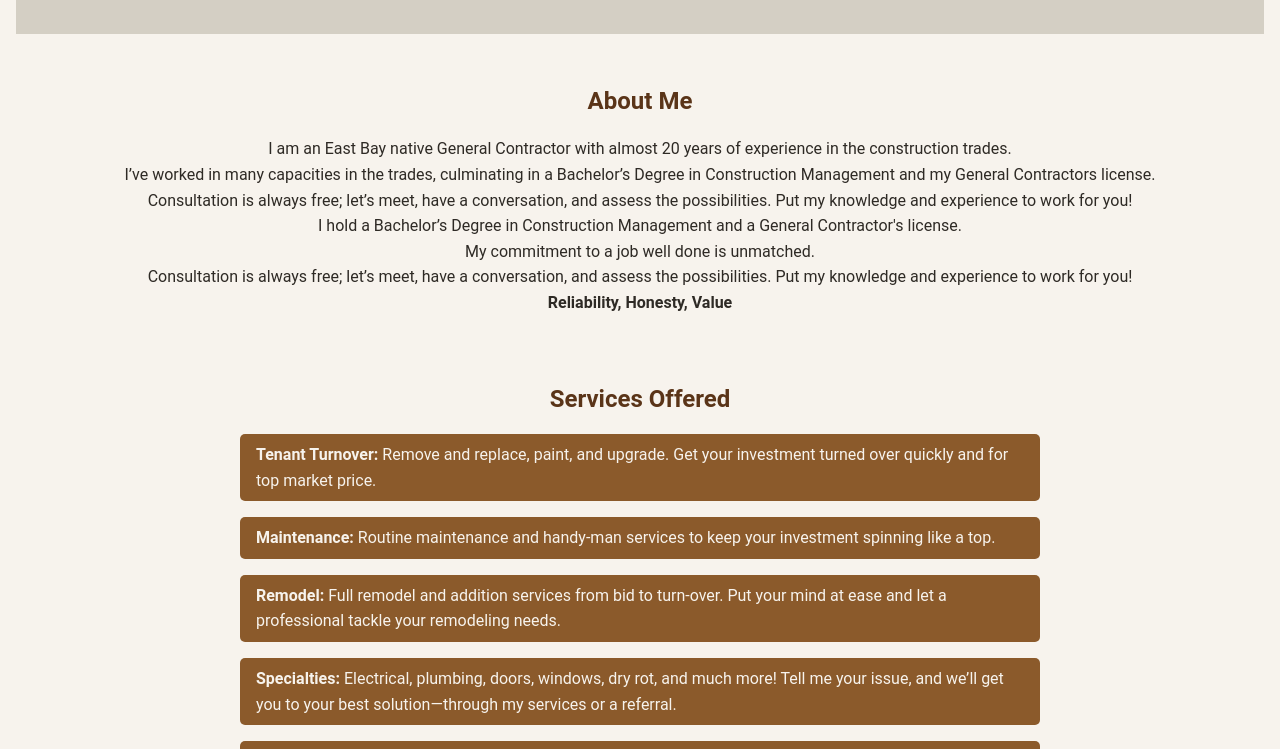
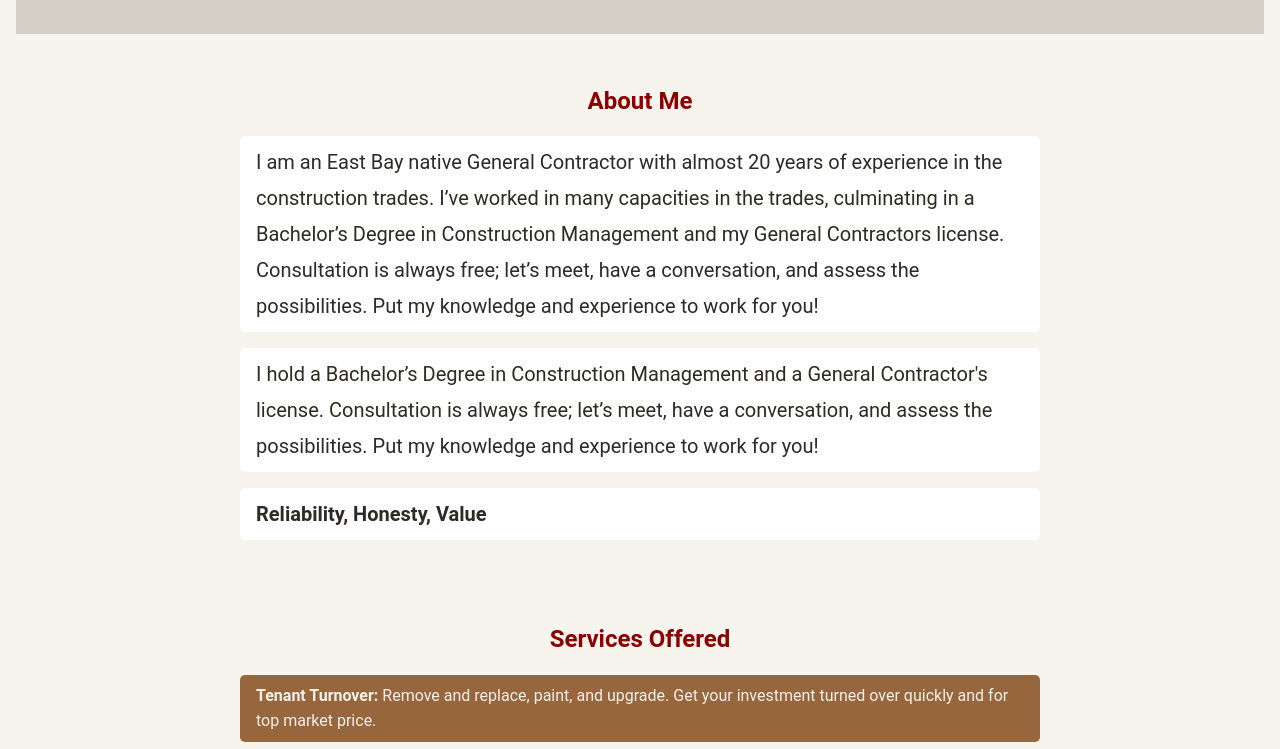
Before and after one commit to otlconstruction/otl-web, a plain HTML site: page index.html in a window 1280 px wide. Shown: the part 189-938 px from the top of the page. Drawn offline with Linux system fonts and the light colour scheme.

Commit message:
fixed css

```diff
--- a/index.html
+++ b/index.html
@@ -15,23 +15,15 @@
 
   <section id="about">
     <h2>About Me</h2>
-    <p>
-        I am an East Bay native General Contractor with almost 20 years of
-        experience in the construction trades.
 
-        <p>I’ve worked in many capacities in the trades, culminating in a Bachelor’s Degree in
-            Construction Management and my General Contractors license.
+        <p>
+        I am an East Bay native General Contractor with almost 20 years of experience in the construction trades. I’ve worked in many capacities in the trades, culminating in a Bachelor’s Degree in Construction Management and my General Contractors license. Consultation is always free; let’s meet, have a conversation, and assess the possibilities. Put my knowledge and experience to work for you!
         </p>
-        Consultation is always free; let’s meet, have a conversation, and assess the
-        possibilities. Put my knowledge and experience to work for you!    <p>
+        <p>
         I hold a Bachelor’s Degree in Construction Management and a General Contractor's license.
-    </p>
-        My commitment to a job well done is unmatched.
-    </p>
-    <p>
         Consultation is always free; let’s meet, have a conversation, and assess the possibilities.
         Put my knowledge and experience to work for you!
-    </p>
+        </p>
     <p class="tagline"><strong>Reliability, Honesty, Value</strong></p>
 </section>
   <section id="services">
@@ -40,8 +32,9 @@
       <li><strong>Tenant Turnover:</strong> Remove and replace, paint, and upgrade. Get your investment turned over quickly and for top market price.</li>
       <li><strong>Maintenance:</strong> Routine maintenance and handy-man services to keep your investment spinning like a top.</li>
       <li><strong>Remodel:</strong> Full remodel and addition services from bid to turn-over. Put your mind at ease and let a professional tackle your remodeling needs.</li>
-      <li><strong>Specialties:</strong> Electrical, plumbing, doors, windows, dry rot, and much more! Tell me your issue, and we’ll get you to your best solution—through my services or a referral.</li>
       <li><strong>Concrete:</strong> Seismic retrofitting on homes, foundation work
+      <li><strong>Specialties:</strong> Electrical, plumbing, doors, windows, dry rot, and much more!</li>
+
     </ul>
   </section>
 
--- a/style.css
+++ b/style.css
@@ -19,20 +19,6 @@ header {
     color: #3b220b; /* Earthy brown */
     padding: 2rem 0;
 }
-
-header h1 {
-    font-size: 2.5rem;
-    margin-bottom: 0.5rem;
-}
-
-header p {
-    font-size: 1.2rem;
-    margin: 0.3rem 0;
-header h1 {
-    font-size: 2.5rem;
-    margin-bottom: 0.5rem;
-}
-
 
 header h1 {
     font-size: 2.5rem;
@@ -78,32 +64,6 @@ li {
     padding: 0.5rem 1rem;
     background: #97663d; /* Goldenrod */
     color: #f4f1ea; /* Light beige */
-    border-radius: 5px;
-}}
-
-section {
-    margin: 2rem 0;
-    padding: 1rem;
-}
-
-h2 {
-    color: #5a3418; /* Deep brown */
-    margin-bottom: 1rem;
-}
-
-ul {
-    text-align: left;
-    list-style-type: none;
-    padding: 0;
-    margin: 1rem auto;
-    max-width: 800px;
-}
-
-li {
-    margin-bottom: 1rem;
-    padding: 0.5rem 1rem;
-    background: #8b5a2b; /* Earthy brown */
-    color: #f7f3ed; /* Light stone beige */
     border-radius: 5px;
 }
 
```
Also changed, not shown: assets/images/headshot/1.png (deleted), 2 other files.
